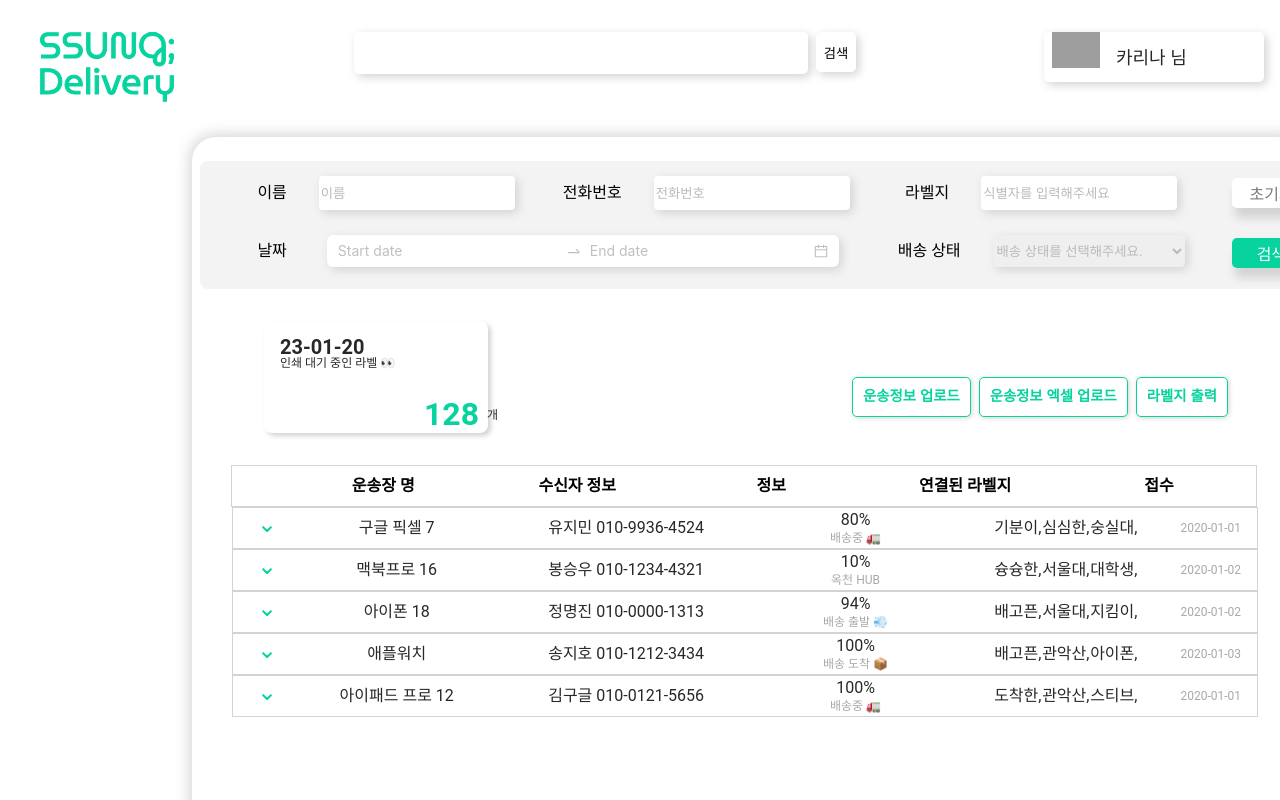
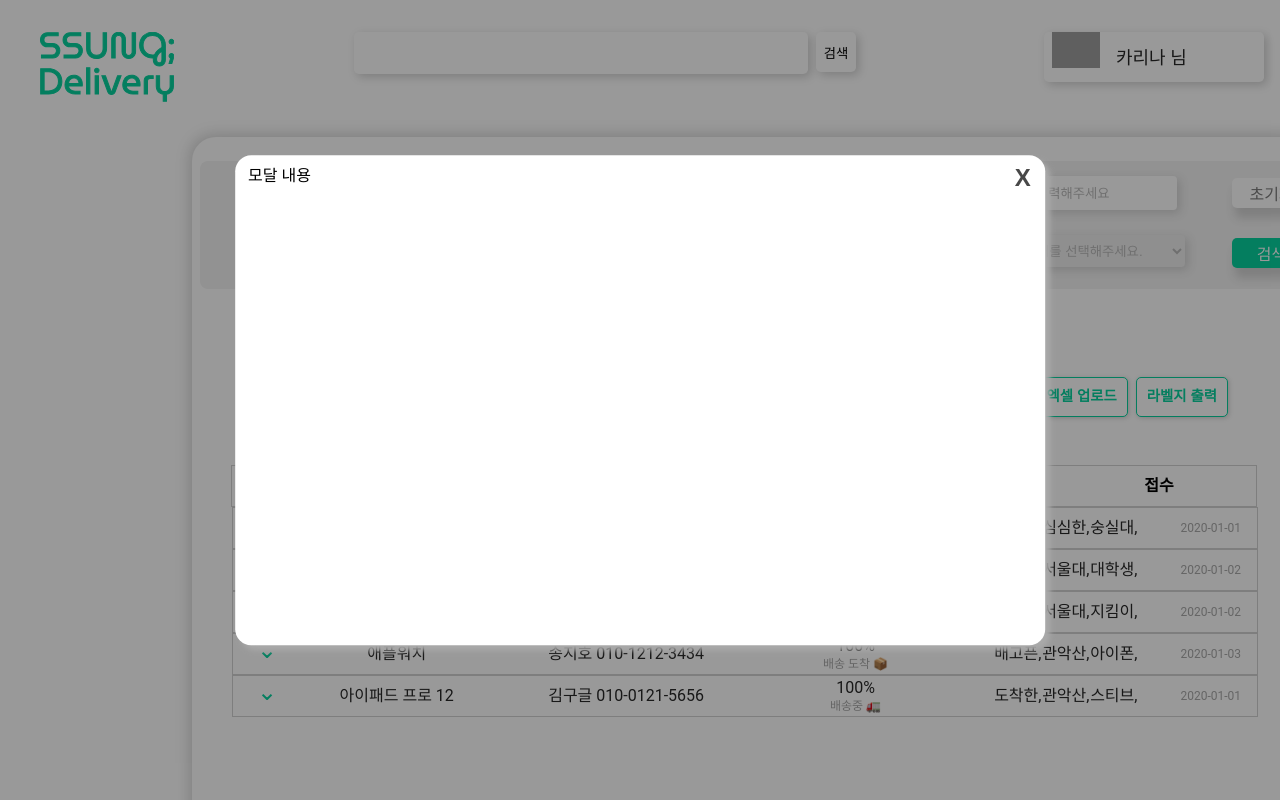
Before and after one commit to gdsc-ssu/ssung-delivery-frontend, a React (Vite) app in the folder packages/app/sender-client/: page / in a window 1280 px wide. Both pictures are taken after a click on the button "라벨지 출력". Shown: the top 800 px of the page. Built offline with nearby package versions, Linux system fonts and the light colour scheme; grey boxes are pictures that could not be loaded.

Commit message:
chore(sender) : Modal component import

```diff
--- a/packages/app/sender-client/src/App/App.upload.tsx
+++ b/packages/app/sender-client/src/App/App.upload.tsx
@@ -1,19 +1,18 @@
+import { read as xRead, utils as xUtils } from "xlsx";
 import { useState, memo } from 'react';
-import { BorderButton, Button, Card, ComponentContainer, Flex, SubTitle, PrintLabelCard, Modal} from '@common/ssung-ui/components';
+import { Button, Card, ComponentContainer, Flex, SubTitle, PrintLabelCard } from '@common/ssung-ui/components';
 import styled from '@emotion/styled';
 import { PRINT_LABEL_MOCK_DATA } from "../Model/printlabel.mock"
 import { PrintLabelData } from "../Model/printlabel"
+import Modal from "./Modal/Modal";
 
 const Upload = () => {
-    const [showModal, setShowModal] = useState(false);
+    /** 모달창 노출 여부 state */
+    const [modalOpen, setModalOpen] = useState<boolean>(false);
 
-    const openModal = () => {
-        setShowModal(true);
-        console.log("open modal button")
-    }
-
-    const closeModal = () => {
-        setShowModal(false);
+    /** 모달창 노출 함수 */
+    const showModal = () => {
+        setModalOpen(true);
     };
 
     return (
@@ -25,12 +24,38 @@ const Upload = () => {
                 <Flex style={{"marginRight":"2.5rem", "marginTop":"2.5rem"}}>
                     <BorderButton>운송정보 업로드</BorderButton>
                     <BorderButton>운송정보 엑셀 업로드</BorderButton>
-                    <BorderButton onClick={openModal}>라벨지 출력</BorderButton>
-                    <Modal showModal={showModal} closeModal={closeModal} />
+                    <div>
+                        <BorderButton onClick={showModal}>라벨지 출력</BorderButton>
+                            {modalOpen && <Modal setModalOpen={setModalOpen}
+                                content={
+                                    <div>
+                                        모달 내용
+                                    </div>
+                                }
+                            />}
+                    </div>
                 </Flex>
             </Flex>
         </ComponentContainer>
     )
 }
 
+const BorderButton = styled.button`
+    height: 2.5rem;
+    padding: 0 10px;
+    font-size: 0.9rem;
+    font-weight: 600;
+    line-height: 1.5;
+    margin: 1rem 0.25rem;
+    background-color: #ffffff;
+    color: #07D39F;
+    border-radius: 5px;
+    border: 1px solid #07D39F;
+    box-shadow: 1px 1px 5px lightgray;
+
+    &:hover {
+        box-shadow: 3px 3px 5px lightgray;
+    }
+`;
+
 export default memo(Upload)
```
